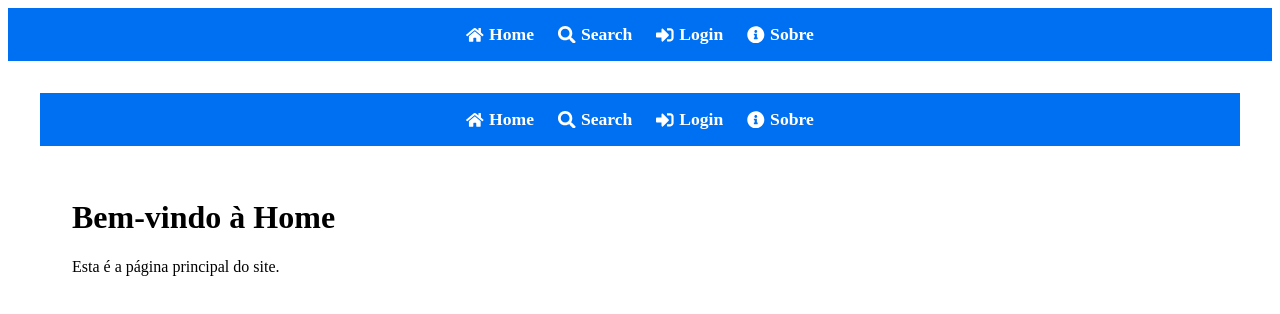
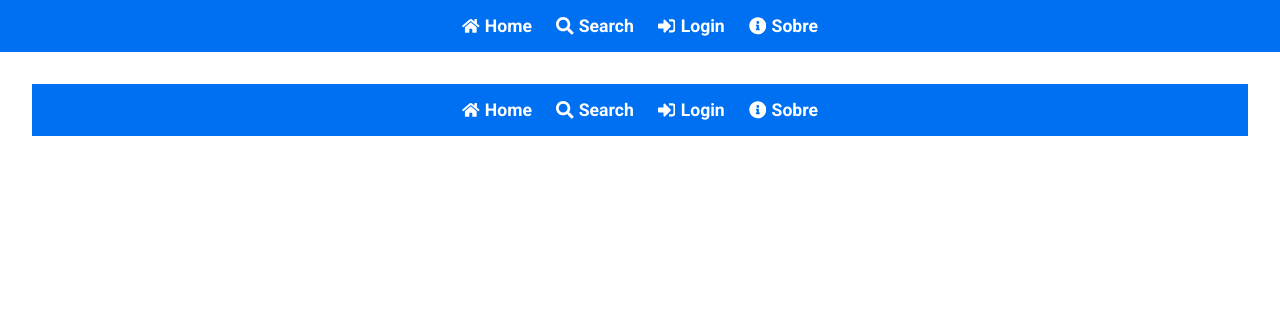
Before and after one commit to AdonayRocha/Wather-App-Next, a Next.js app: page / in a window 1280 px wide. Shown: the top 314 px of the page. Built offline with nearby package versions, Linux system fonts and the light colour scheme.

Commit message:
Alterações para preparar a api
Estou com fome :(

```diff
--- a/src/app/globals.css
+++ b/src/app/globals.css
@@ -2,12 +2,12 @@
 
 :root {
   --background: #ffffff;
-  --foreground: #171717;
+  --foreground: #ffffff;
 }
 
 @media (prefers-color-scheme: dark) {
   :root {
-    --background: #0a0a0a;
+    --background: #1b1a1a;
     --foreground: #ededed;
   }
 }
@@ -21,9 +21,10 @@
 body {
   color: var(--foreground);
   background: var(--background);
-  font-family: 'Roboto', Arial, Helvetica, sans-serif;
+  font-family: 'Roboto', Arial, sans-serif;
   -webkit-font-smoothing: antialiased;
   -moz-osx-font-smoothing: grayscale;
+
 }
 
 * {
--- a/src/app/layout.tsx
+++ b/src/app/layout.tsx
@@ -1,4 +1,6 @@
-'use client';
+'use client'
+
+import './globals.css';
 import { ReactNode, useEffect, useState } from 'react';
 import Link from 'next/link';
 import { FaHome, FaSearch, FaSignInAlt, FaInfoCircle } from 'react-icons/fa';
@@ -17,10 +19,15 @@
 
   return (
     <html lang="pt-BR">
+      <head>
+        <link rel="preconnect" href="https://fonts.googleapis.com" />
+        <link rel="preconnect" href="https://fonts.gstatic.com" crossOrigin="anonymous" />
+        <link href="https://fonts.googleapis.com/css2?family=Roboto:wght@400;500;700&display=swap" rel="stylesheet" />
+      </head>
       <body className={styles.container}>
         <header className={styles.header}>
           <nav className={styles.nav}>
-            <Link href="" className={styles.link}>
+            <Link href="/home" className={styles.link}>
               <FaHome /> Home
             </Link>
             <Link href="/search" className={styles.link}>
--- a/src/components/Menu/Menu.module.css
+++ /dev/null
@@ -1,24 +0,0 @@
-.nav{
-    display: flex;
-    align-items: flex-end;
-}
-
-.ul{
-    width: 100%;
-    display: flex;
-    justify-content: space-between;
-    align-items: center;
-    margin: 0;
-}
-
-.li{
-    display: flex;
-    align-items: center;
-    flex-direction: column;
-    margin: 0;
-}
-
-.link{
-    font-size: 0.8rem;
-    color: #1f1e31;
-}
```
Also changed, not shown: src/app/home/page.tsx (+10 -0 lines), src/app/search/page.tsx (+8 -4 lines), src/app/search/search.module.css (added, +26 -0 lines), src/components/Menu/menu.tsx (deleted, +0 -23 lines).
